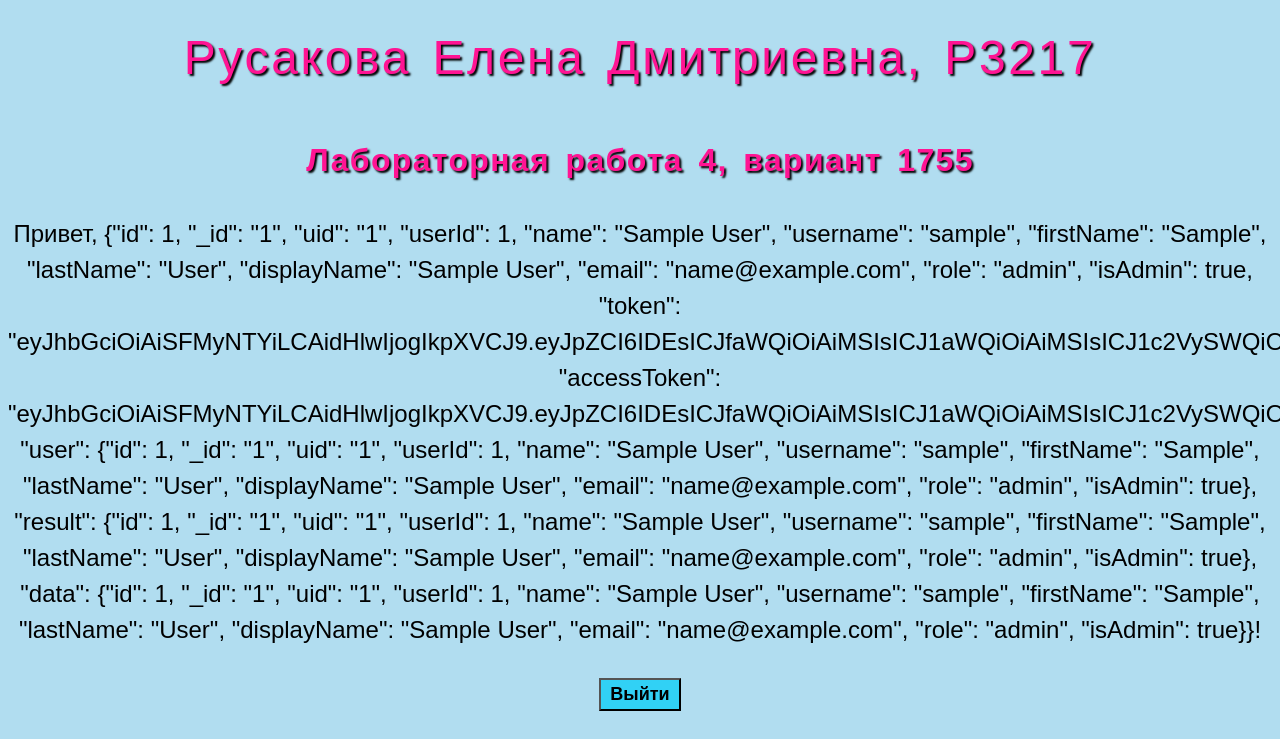
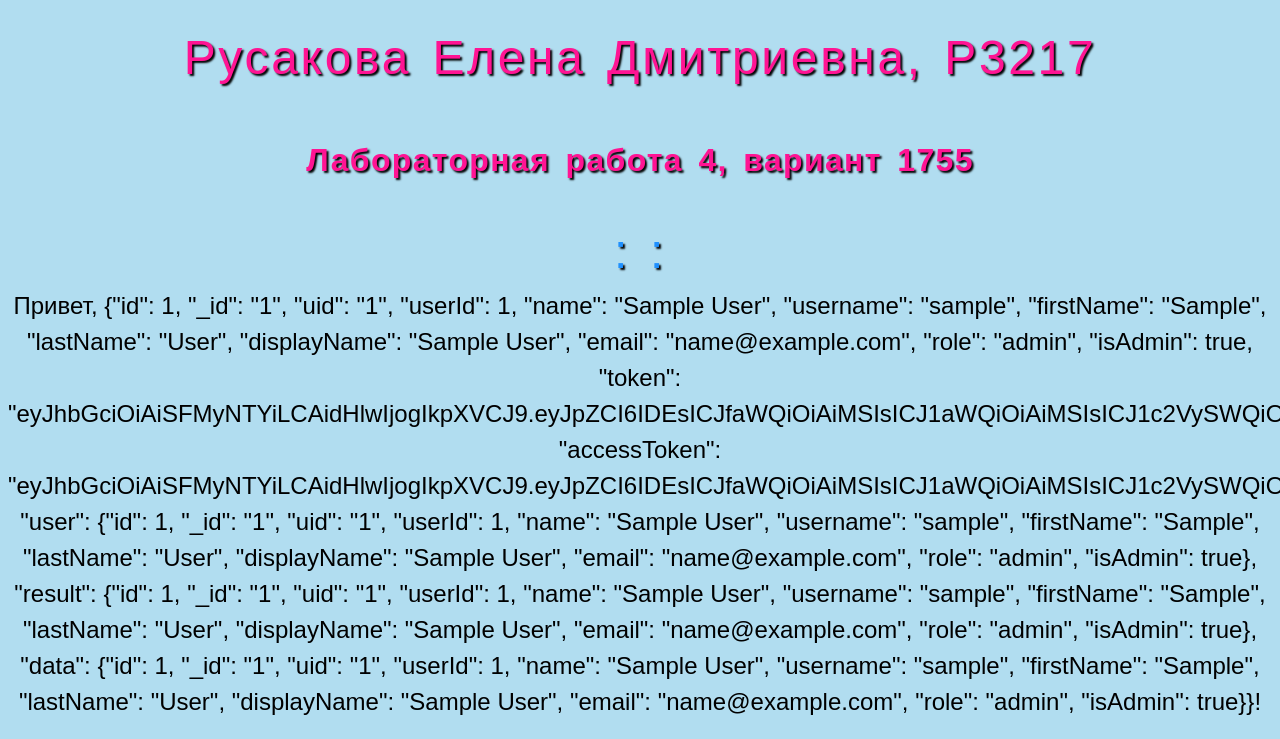
Before and after one commit to lenapochemy/web-labochka4-front, a Vue app: page /main in a window 1280 px wide. Shown: the top 739 px of the page. Built offline with nearby package versions, Linux system fonts and the light colour scheme; no server answers; sample sign-in values are in the browser's storage.

Commit message:
some fix

```diff
--- a/src/components/FormComponent.vue
+++ b/src/components/FormComponent.vue
@@ -1,4 +1,7 @@
 <template>
+  <div id="clock">
+    <span class="clocks" id="h"/> : <span class="clocks" id="m"/> : <span class="clocks" id="s"/>
+  </div>
 
   <div class="hello">Привет, {{login}}!</div>
   <LogOutComponent/>
@@ -100,7 +103,7 @@
       <td>{{dot.x}}</td>
       <td>{{dot.y}}</td>
       <td>{{dot.r}}</td>
-      <td>{{dot.result}}</td>
+      <td v-bind:class="dot.resultClass">{{dot.resultString}}</td>
       <td>{{dot.time}}</td>
     </tr>
   </table>
@@ -255,11 +258,6 @@ export default {
   font-size: large;
   font-weight: bold;
 }
-
-.fail{
-  color: red;
-}
-
 table tr:hover{
   color: darkblue;
   background-color: deeppink;
@@ -303,15 +301,22 @@ table > tr{
     grid-template-columns: 1fr;
   }
 }
-
+#clock{
+  font-family: fantasy;
+  color: dodgerblue;
+  text-shadow: 2px 2px 2px black;
+  font-size: 3rem;
+  word-spacing: 3pt;
+  letter-spacing: 2pt;
+}
 
 .coord{
   margin: 10px;
 }
-.false{
+.fail{
   color: red;
 }
-.true{
+.success{
   color: green;
 }
 
--- a/src/components/RegistrationComponent.vue
+++ b/src/components/RegistrationComponent.vue
@@ -35,8 +35,8 @@ export default {
           .then(response => {
             const result = response.data;
             if(result.result === "success"){
-              document.getElementById("res").innerHTML = "registration was success";
-            } else document.getElementById("res").innerHTML = "this login already used, please try again";
+              document.getElementById("res").innerHTML = "Вы зарегистрированы, теперь можете входить";
+            } else document.getElementById("res").innerHTML = "Этот логин уже занят, пожалуйста выберите другой";
 
           })
           .catch(error => console.log(error));
```
